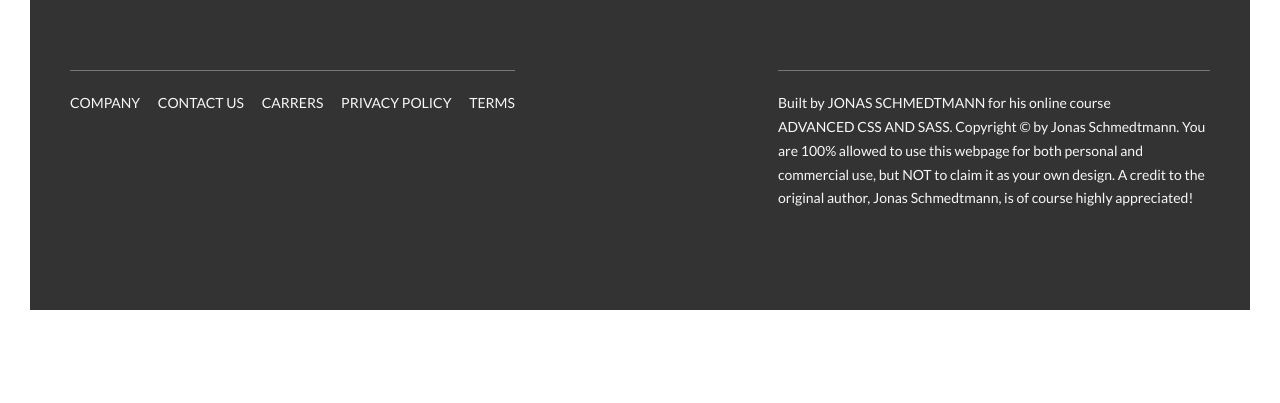
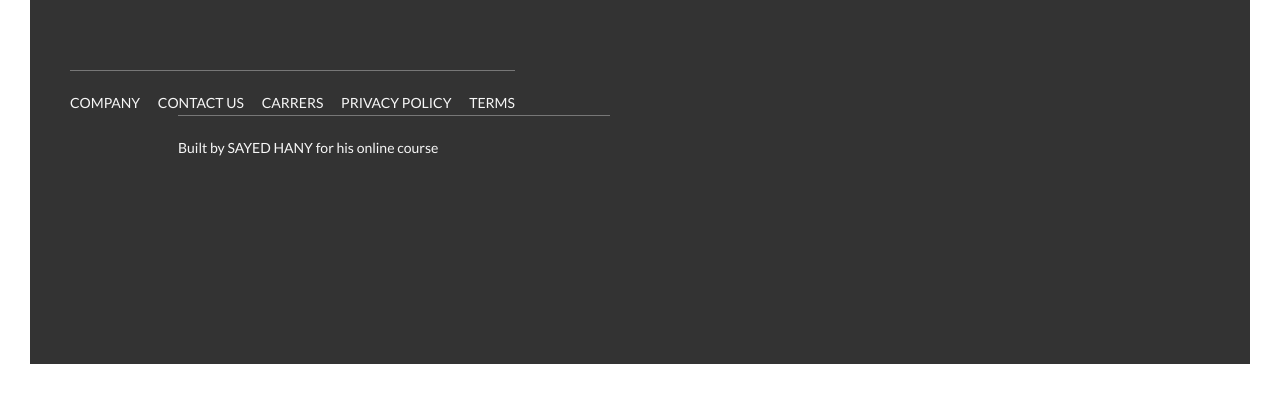
Before and after one commit to sayedhany/Natours-Project1, a website: page index.html in a window 1280 px wide. Shown: the part 5815-6218 px from the top of the page. Before the commit the page ends 6155 px from the top, so only its background shows below. Drawn offline with Linux system fonts and the light colour scheme.

Commit message:
add linkedin link

```diff
--- a/index.html
+++ b/index.html
@@ -390,10 +390,7 @@
                 </div>
                 <div class="col-1-of-2">
                     <p class="footer__copyright">
-                        Built by <a href="#" class="footer__link">Jonas Schmedtmann</a> for his online course <a href="#" class="footer__link">Advanced CSS and Sass</a>.
-                        Copyright &copy; by Jonas Schmedtmann. You are 100% allowed to use this webpage for both personal
-                        and commercial use, but NOT to claim it as your own design. A credit to the original author, Jonas
-                        Schmedtmann, is of course highly appreciated!
+                        Built by <a href="https://www.linkedin.com/in/sayed-hany-b30946192/" class="footer__link"> Sayed hany</a> for his online course <a href="#" class="footer__link">
                     </p>
                 </div>
             </div>
```
